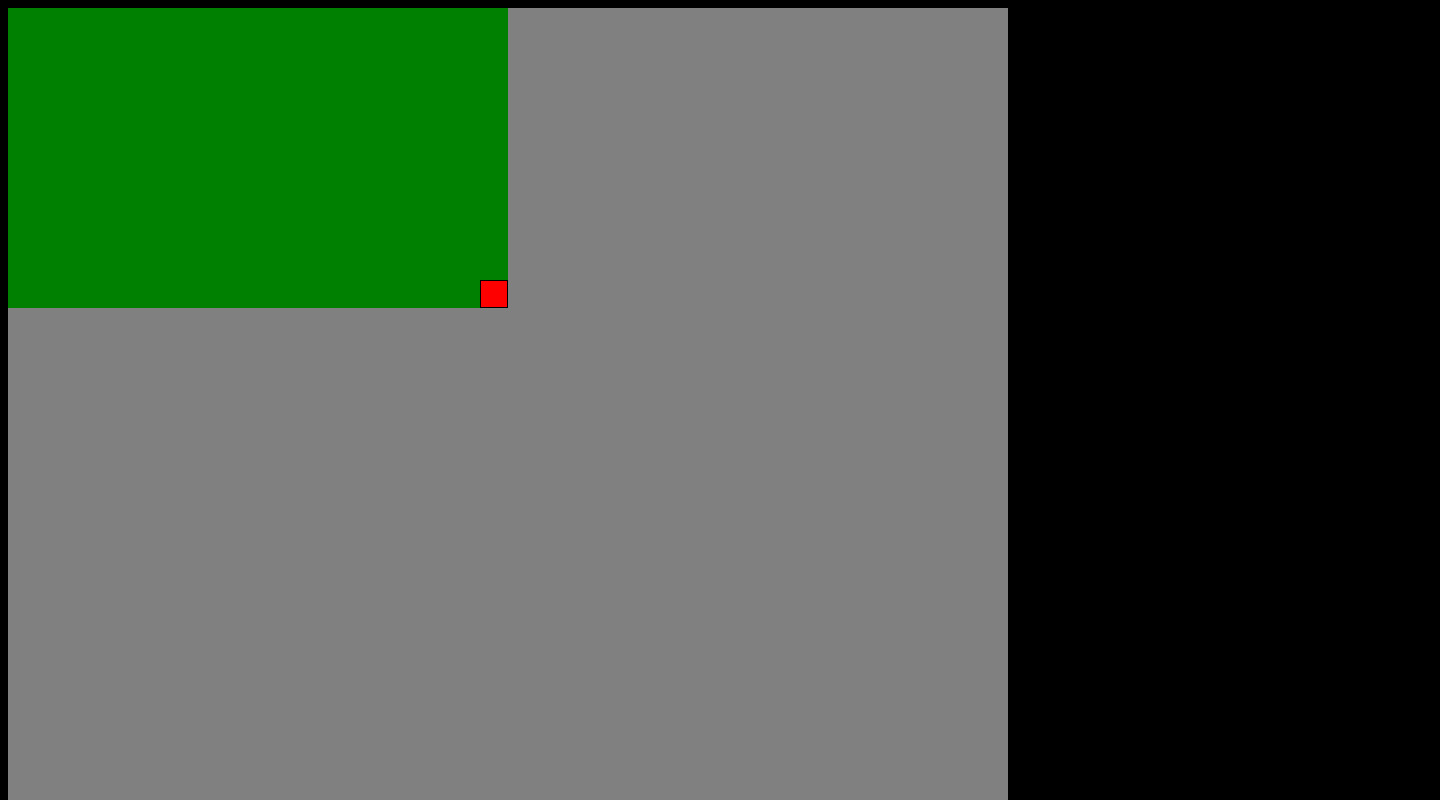
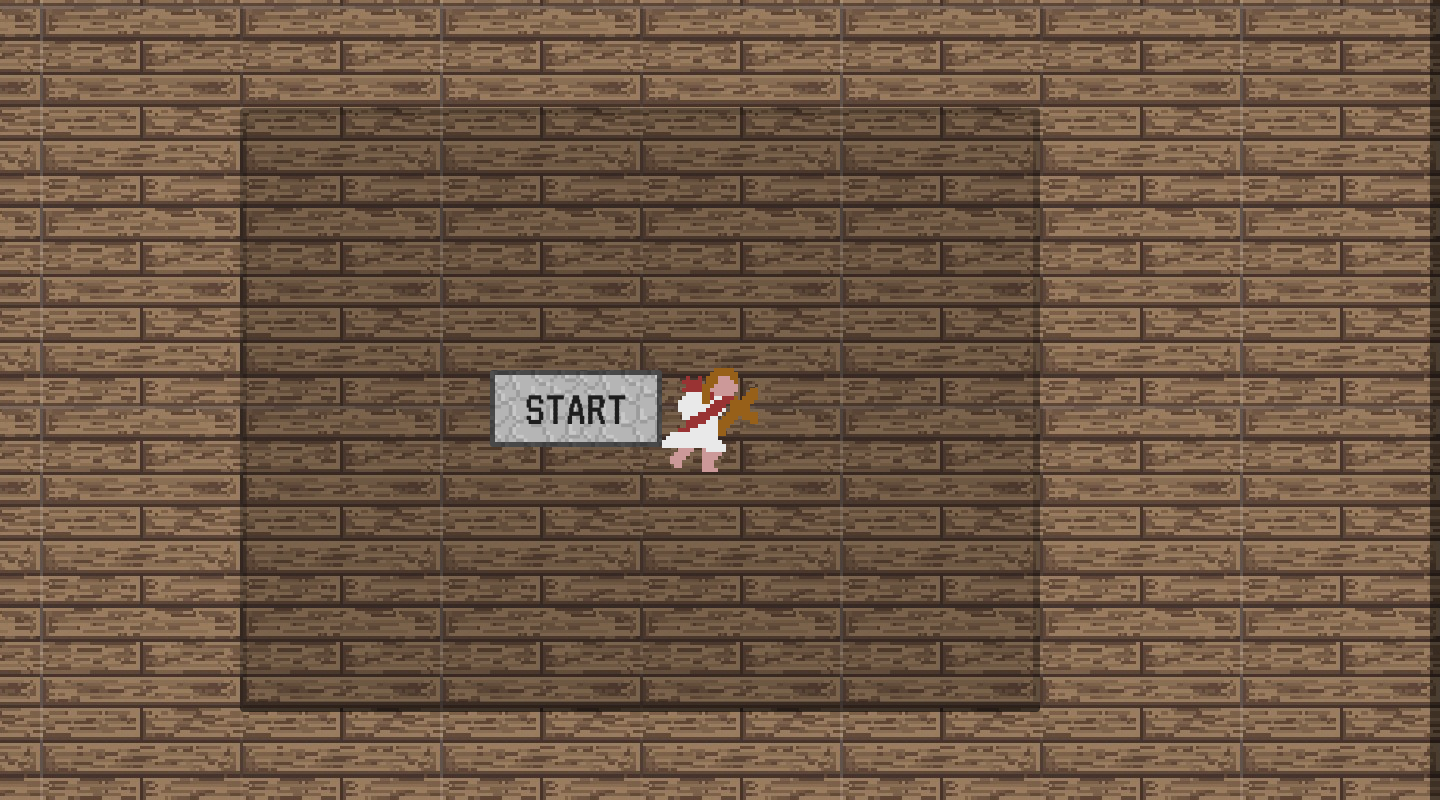
Before and after one commit to apostles666/crosswalk, an Angular app: page / in a window 1280 px wide. Shown: the top 800 px of the page, 1440 px wide, since content can reach past the window. Built offline with nearby package versions, Linux system fonts and the light colour scheme.

Commit message:
jumping jesus yay

```diff
--- a/src/app/app-routing.module.ts
+++ b/src/app/app-routing.module.ts
@@ -4,9 +4,8 @@ import { HomeComponent } from './components/home/home.component';
 import { GameComponent } from './components/game/game.component';
 
 const routes: Routes = [
-  { path: 'game', component: HomeComponent },
-  { path: 'home', component: HomeComponent },
-  { path: '', component: GameComponent }
+  { path: '', component: HomeComponent },
+  { path: 'game', component: GameComponent }
 ];
 
 @NgModule({
--- a/src/app/app.component.scss
+++ b/src/app/app.component.scss
@@ -1,5 +1,6 @@
-:root{
+:host       {
     display: flex;
     align-items: center;
     justify-content: center;
+    height: 100vh;
 }
--- a/src/app/components/game/game.component.html
+++ b/src/app/components/game/game.component.html
@@ -1,5 +1,5 @@
-<section class="sample">
+<section class="container">
   <div>
-    <div class="box" (keyup)="jumpMadafakaJump($event)" [style.bottom.px]="bottom"></div>
+    <div class="jfc" (keyup)="jumpMadafakaJump($event)" [style.bottom.px]="bottom"></div>
   </div>
 </section>
--- a/src/app/components/game/game.component.scss
+++ b/src/app/components/game/game.component.scss
@@ -1,21 +1,20 @@
-.sample {
-  width: 1000px;
-  height: 800px;
+.container {
+  margin: auto;
+  width: 1600px;
+  height: 900px;
   background: gray;
 
-  div {
+  > div {
     width: 500px;
     height: 300px;
     position: relative;
     background: green;
 
-    .box {
-      width: 26px;
-      height: 26px;
+    .jfc {
       position: absolute;
       bottom: 0;
       right: 0;
-      background: red;
+      box-sizing: border-box;
       border: 1px solid black;
       transition: all 0.5s;
     }
--- a/src/app/components/game/game.component.ts
+++ b/src/app/components/game/game.component.ts
@@ -16,7 +16,7 @@ export class GameComponent implements OnInit {
       console.log(event);
       if (event.keyCode === 38)
       {
-        this.bottom=20;
+        this.bottom=128;
         console.log(this.bottom);
         setTimeout(() => {
           this.bottom=0;
--- a/src/styles.scss
+++ b/src/styles.scss
@@ -8,11 +8,16 @@
 body {
   font-size: 32px;
   background-color: black;
+  height: 100vh;
 }
 
 .container {
   width: 1600px;
   height: 900px;
+  display: flex;
+  justify-content: center;
+  align-items: center;
+  margin: auto;
 }
 
 .button-stone {
```
